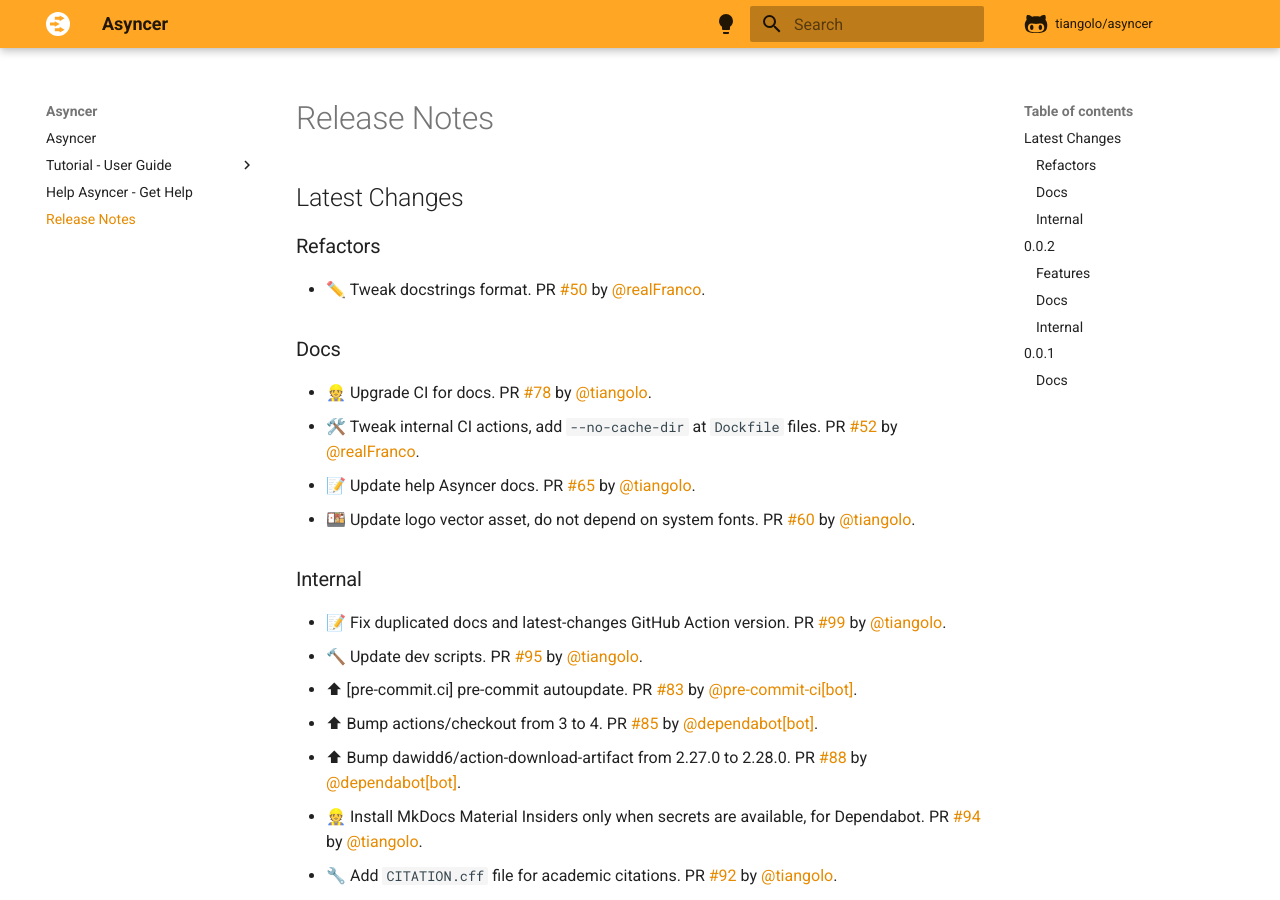
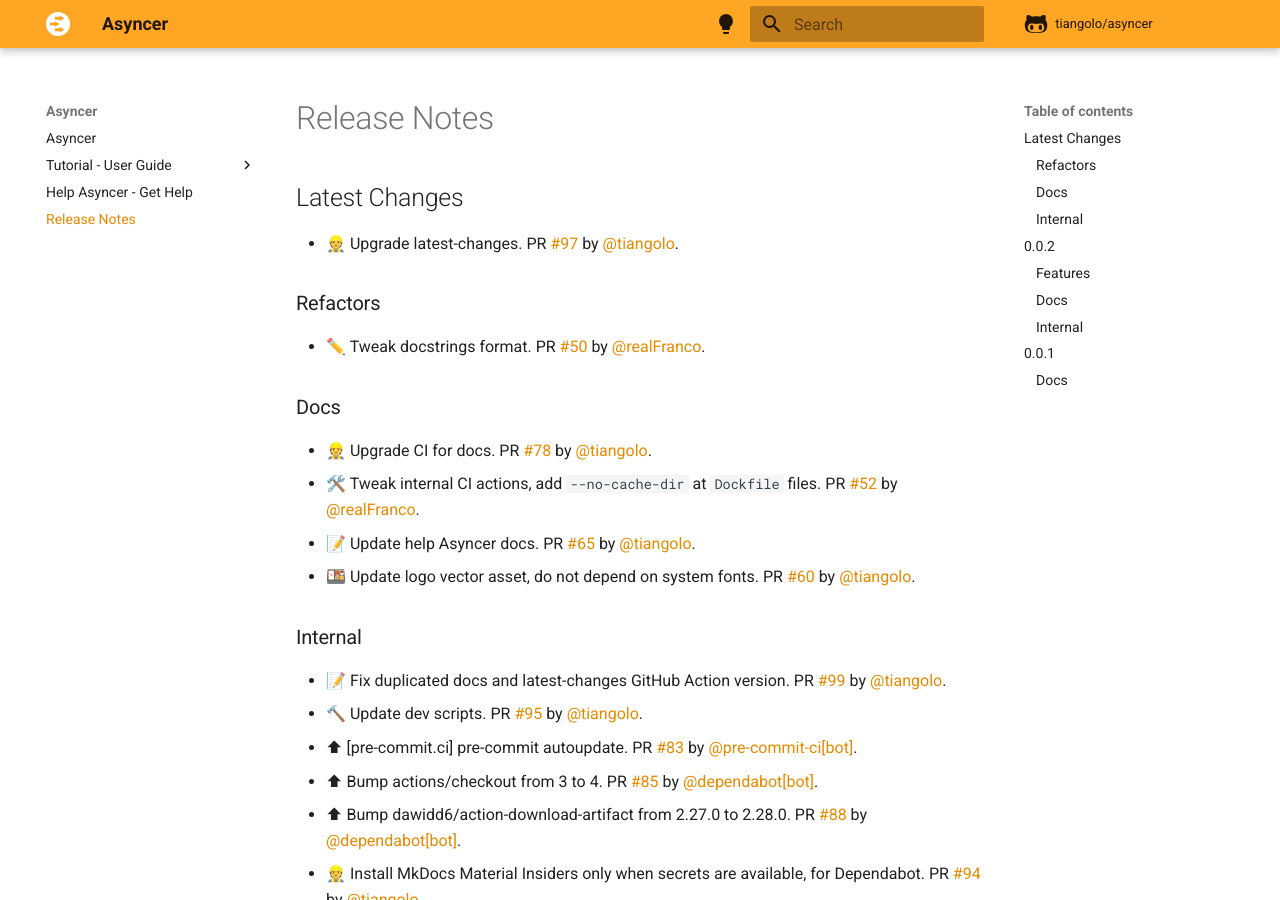
Before and after one commit to balintfrankas/fastapi-asyncer, an MkDocs documentation site: the page built from docs/release-notes.md, in a window 1280 px wide and 900 px high. Built offline with MkDocs 1.6.1 and Material for MkDocs 9.7.7, drawn with Linux system fonts in a browser that asks for light colours; comment, search, counter and statistics services are not loaded.

Commit message:
📝 Update release notes

```diff
--- a/docs/release-notes.md
+++ b/docs/release-notes.md
@@ -1,6 +1,8 @@
 # Release Notes
 
 ## Latest Changes
+
+* 👷 Upgrade latest-changes. PR [#97](https://github.com/tiangolo/asyncer/pull/97) by [@tiangolo](https://github.com/tiangolo).
 
 ### Refactors
 
```
